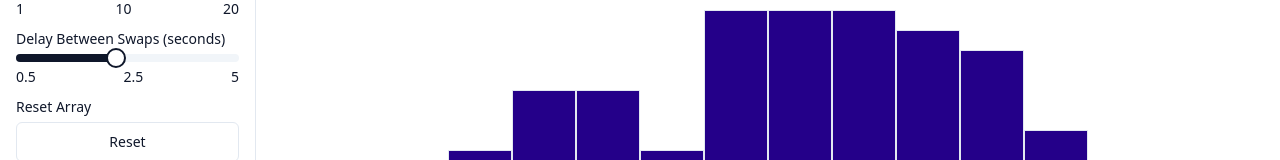
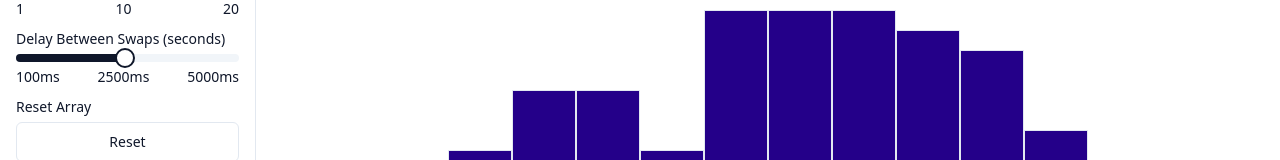
Before and after one commit to jhutchings99/algorithm-visualizer, a Next.js app in the folder src/public/: page /array/bubble-sort in a window 1280 px wide. Shown: the part 349-509 px from the top of the page. Built offline with nearby package versions, Linux system fonts and the light colour scheme.

Commit message:
feat: change sorting options delay timer so it can be faster

```diff
--- a/src/public/components/array-visualizer.tsx
+++ b/src/public/components/array-visualizer.tsx
@@ -72,10 +72,9 @@ export default function ArrayVisualizer({
   };
   const handleSetSwapDelay = (event: any) => {
     let newDelay = event.detail;
-    if (newDelay < 0.5 || newDelay > 5) return;
+    if (newDelay < 100 || newDelay > 5000) return;
 
-    // convert ms to seconds
-    setSwapDelay(newDelay * 1000);
+    setSwapDelay(newDelay);
   };
 
   const handleStep = () => {
--- a/src/public/components/sorting-options.tsx
+++ b/src/public/components/sorting-options.tsx
@@ -41,8 +41,8 @@ export default function SortingOptions() {
   const [playing, setPlaying] = useState(false);
   const ARRAY_SIZE_MIN = 1;
   const ARRAY_SIZE_MAX = 20;
-  const SORT_SPEED_MIN_SECONDS = 0.5;
-  const SORT_SPEED_MAX_SECONDS = 5;
+  const SORT_SPEED_MIN_MS = 100;
+  const SORT_SPEED_MAX_MS = 5000;
 
   return (
     <div className="h-[calc(100vh-5rem)] w-[25vw] border-r">
@@ -96,18 +96,18 @@ export default function SortingOptions() {
         <div className="flex flex-col gap-2">
           <Label>Delay Between Swaps (seconds)</Label>
           <Slider
-            defaultValue={[SORT_SPEED_MAX_SECONDS / 2]}
-            min={SORT_SPEED_MIN_SECONDS}
-            max={SORT_SPEED_MAX_SECONDS}
+            defaultValue={[SORT_SPEED_MAX_MS / 2]}
+            min={SORT_SPEED_MIN_MS}
+            max={SORT_SPEED_MAX_MS}
             step={0.5}
             onValueChange={(value: number[]) => {
               setSwapDelay(value[0]);
             }}
           />
           <div className="flex justify-between">
-            <Label>{SORT_SPEED_MIN_SECONDS}</Label>
-            <Label>{SORT_SPEED_MAX_SECONDS / 2}</Label>
-            <Label>{SORT_SPEED_MAX_SECONDS}</Label>
+            <Label>{SORT_SPEED_MIN_MS}ms</Label>
+            <Label>{SORT_SPEED_MAX_MS / 2}ms</Label>
+            <Label>{SORT_SPEED_MAX_MS}ms</Label>
           </div>
         </div>
         <div className="flex flex-col gap-2">
```
